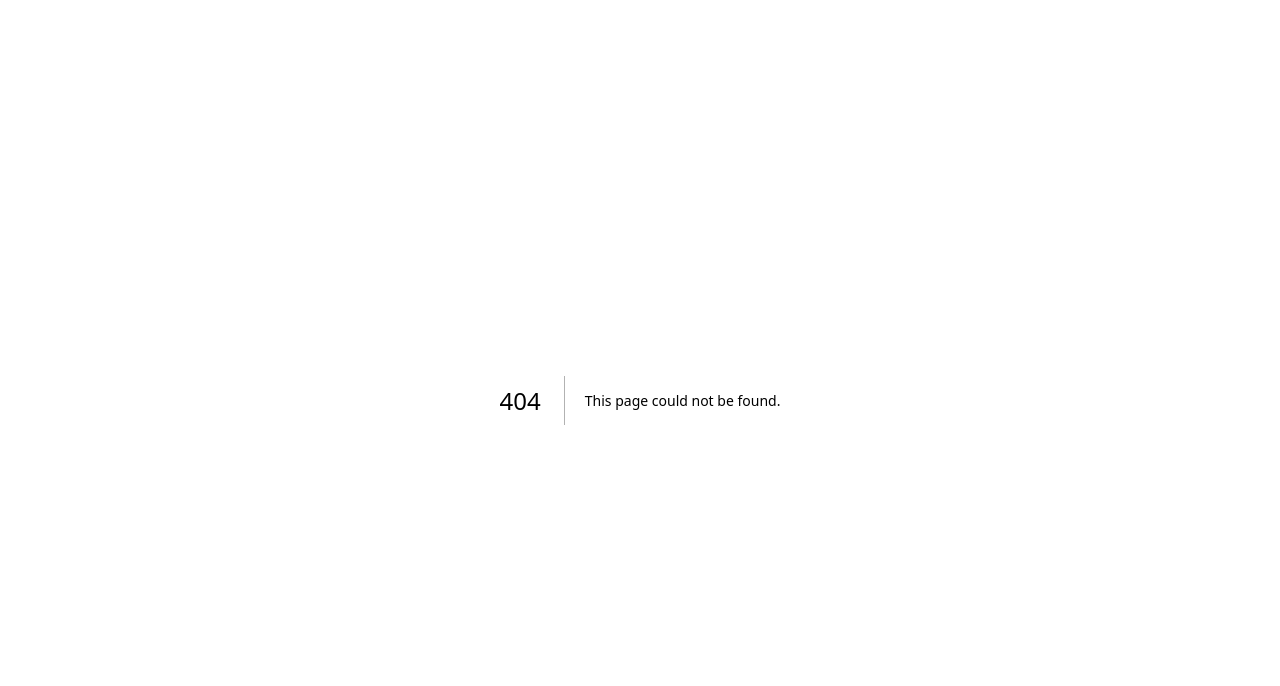
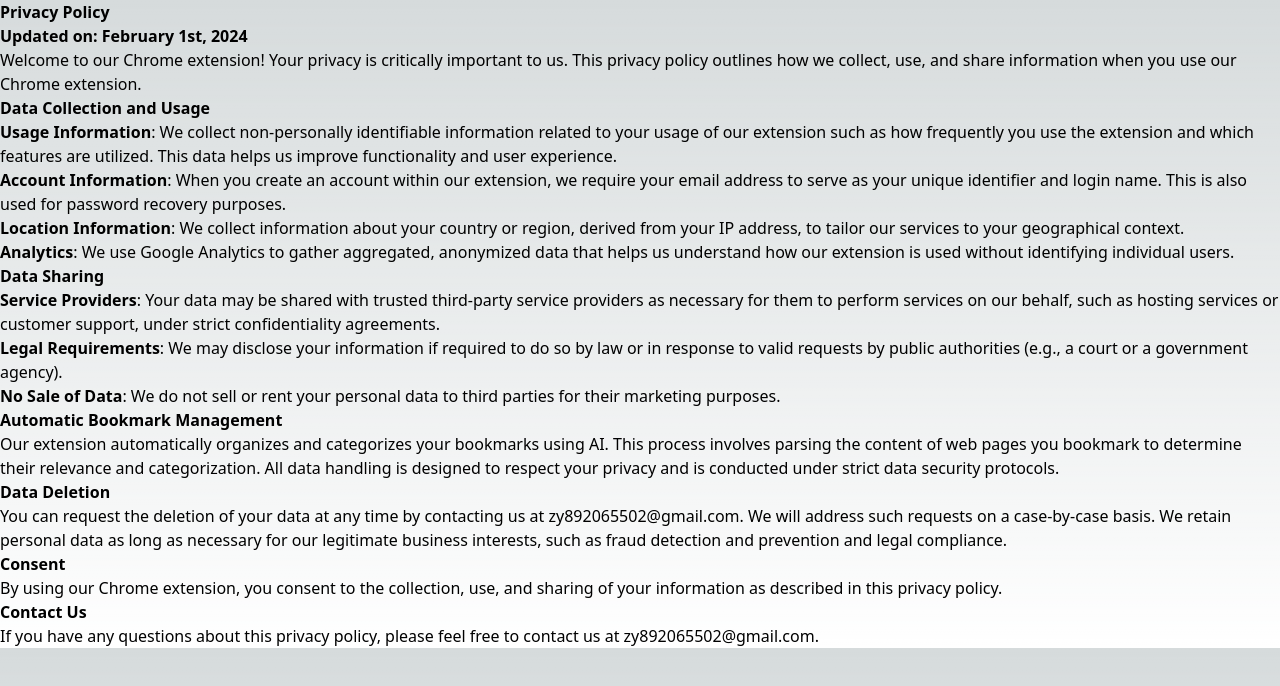
Before and after one commit to yang-smith/ask_your_bookmarks_landpage, a Next.js app: page /privacy in a window 1280 px wide. Before the commit this address had no page. Shown: the top 686 px of the page. Built offline with nearby package versions, Linux system fonts and the light colour scheme.

Commit message:
add privacy

```diff
--- a/package.json
+++ b/package.json
@@ -22,6 +22,9 @@
     "next-sitemap": "^4.2.3",
     "react": "^18",
     "react-dom": "^18",
+    "react-markdown": "^9.0.1",
+    "remark": "^15.0.1",
+    "remark-html": "^16.0.1",
     "tailwind-merge": "^2.2.0",
     "tailwindcss-animate": "^1.0.7"
   },
--- /dev/null
+++ b/src/pages/privacy/index.jsx
@@ -0,0 +1,60 @@
+// pages/privacy.js
+
+import React from 'react';
+import ReactMarkdown from 'react-markdown';
+
+const PrivacyPolicy = () => {
+    return (
+            <main>
+
+                <ReactMarkdown>{privacyContent}</ReactMarkdown>
+
+            </main>
+    );
+};
+
+const privacyContent = `
+
+# **Privacy Policy**
+
+**Updated on: February 1st, 2024**
+
+Welcome to our Chrome extension! Your privacy is critically important to us. This privacy policy outlines how we collect, use, and share information when you use our Chrome extension.
+
+## **Data Collection and Usage**
+
+1. **Usage Information**: We collect non-personally identifiable information related to your usage of our extension such as how frequently you use the extension and which features are utilized. This data helps us improve functionality and user experience.
+
+2. **Account Information**: When you create an account within our extension, we require your email address to serve as your unique identifier and login name. This is also used for password recovery purposes.
+
+3. **Location Information**: We collect information about your country or region, derived from your IP address, to tailor our services to your geographical context.
+
+4. **Analytics**: We use Google Analytics to gather aggregated, anonymized data that helps us understand how our extension is used without identifying individual users.
+
+## **Data Sharing**
+
+1. **Service Providers**: Your data may be shared with trusted third-party service providers as necessary for them to perform services on our behalf, such as hosting services or customer support, under strict confidentiality agreements.
+
+2. **Legal Requirements**: We may disclose your information if required to do so by law or in response to valid requests by public authorities (e.g., a court or a government agency).
+
+3. **No Sale of Data**: We do not sell or rent your personal data to third parties for their marketing purposes.
+
+## **Automatic Bookmark Management**
+
+Our extension automatically organizes and categorizes your bookmarks using AI. This process involves parsing the content of web pages you bookmark to determine their relevance and categorization. All data handling is designed to respect your privacy and is conducted under strict data security protocols.
+
+## **Data Deletion**
+
+You can request the deletion of your data at any time by contacting us at zy892065502@gmail.com. We will address such requests on a case-by-case basis. We retain personal data as long as necessary for our legitimate business interests, such as fraud detection and prevention and legal compliance.
+
+## **Consent**
+
+By using our Chrome extension, you consent to the collection, use, and sharing of your information as described in this privacy policy.
+
+## **Contact Us**
+
+If you have any questions about this privacy policy, please feel free to contact us at zy892065502@gmail.com.
+
+`
+
+export default PrivacyPolicy;
```
Also changed, not shown: 2 other files (tests, documents, lock files or other folders).
